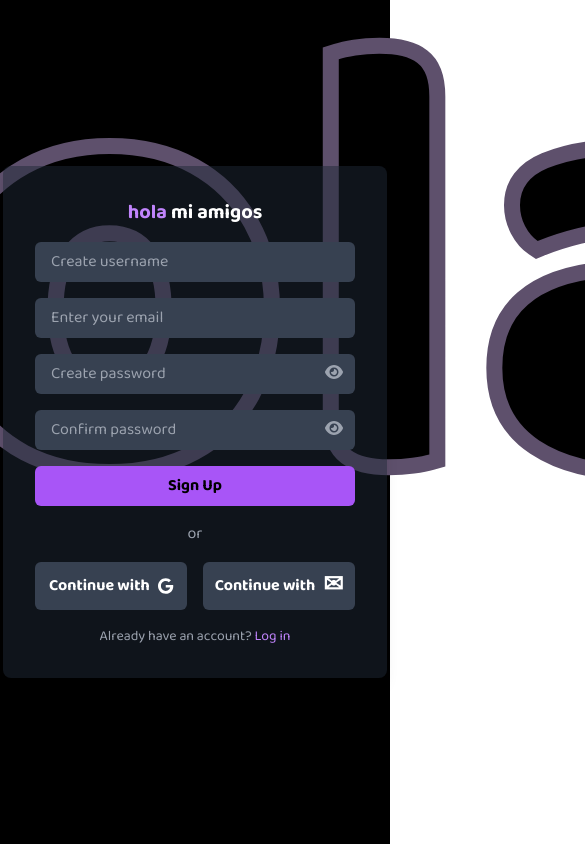
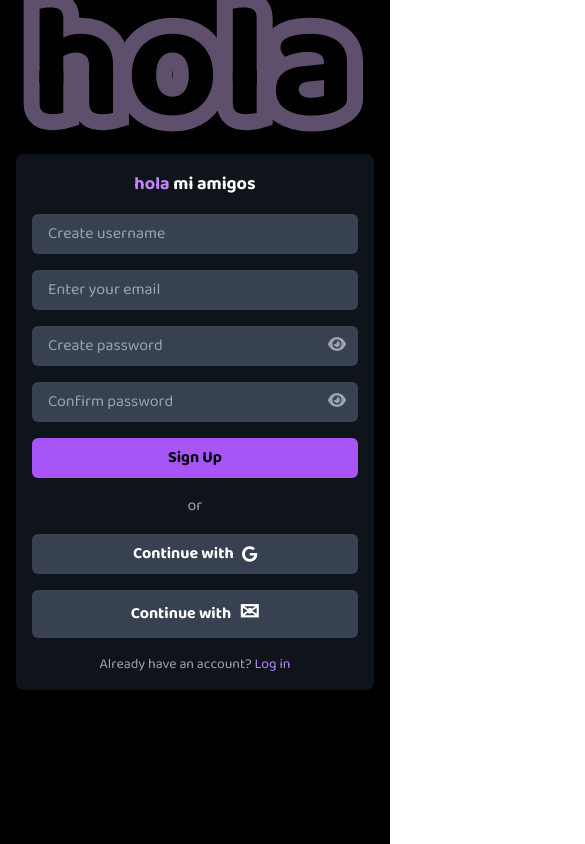
Before and after one commit to vanshguptaji/csifinaltaskinsta, a React (Vite) app in the folder frontend2/: page /signup in a window 390 px wide. Shown: the top 844 px of the page, 585 px wide, since content can reach past the window. Built offline with nearby package versions, Linux system fonts and the light colour scheme.

Commit message:
signup page ready

```diff
--- a/frontend2/src/components/Signup.jsx
+++ b/frontend2/src/components/Signup.jsx
@@ -48,16 +48,16 @@ function Signup() {
   };
 
   return (
-    <div className="flex items-center justify-center h-screen bg-black text-white">
-      <div className="absolute text-[38rem] font-bold tracking-wide transform -translate-x-1/2 left-1/2 top-[-20%] pointer-events-none text-transparent z-0 select-none">
+    <div className="relative flex flex-col items-center justify-center h-screen bg-black text-white p-4 sm:p-6 md:p-8 lg:p-12 overflow-hidden">
+  <div className="absolute text-[10rem] sm:text-[20rem] md:text-[30rem] lg:text-[38rem] font-bold tracking-wide transform -translate-x-1/2 left-1/2 top-[-6%] lg:top-[-20%] pointer-events-none text-transparent z-0 select-none">
     <span className="stroke-text">hola</span>
   </div>
-      <div className="absolute text-[38rem] font-bold tracking-wide transform -translate-x-1/2 left-1/2 top-[-20%] pointer-events-none text-black z-0 select-none">
+  <div className="absolute text-[10rem] sm:text-[20rem] md:text-[30rem] lg:text-[38rem] font-bold tracking-wide transform -translate-x-1/2 left-1/2 top-[-6%] lg:top-[-20%] pointer-events-none text-black z-0 select-none">
     <span>hola</span>
   </div>
 
-      <div className="bg-gray-800 bg-opacity-50 p-8 rounded-lg shadow-lg w-96 z-10">
-        <h1 className="text-xl font-bold mb-4 text-center">
+  <div className="bg-gray-800 bg-opacity-50 p-4 sm:p-6 md:p-8 rounded-lg shadow-lg w-full sm:w-80 md:w-96 z-10">
+    <h1 className="text-lg sm:text-xl font-bold mb-4 text-center">
       <span className="text-purple-400">hola</span> mi amigos
     </h1>
     <form onSubmit={signupHandler} className="space-y-4">
@@ -127,7 +127,7 @@ function Signup() {
 
     <div className="my-4 text-center text-gray-400">or</div>
 
-        <div className="flex gap-4">
+    <div className="flex flex-col sm:flex-row gap-4">
       <button className="flex-1 py-2 bg-gray-700 hover:bg-gray-600 text-white rounded-md font-bold flex items-center justify-center">
         Continue with <FontAwesomeIcon icon={faGoogle} className="ml-2" />
       </button>
@@ -144,6 +144,7 @@ function Signup() {
     </div>
   </div>
 </div>
+
   );
 }
 
```
Lines whose indentation alone changed are shown as unchanged.
